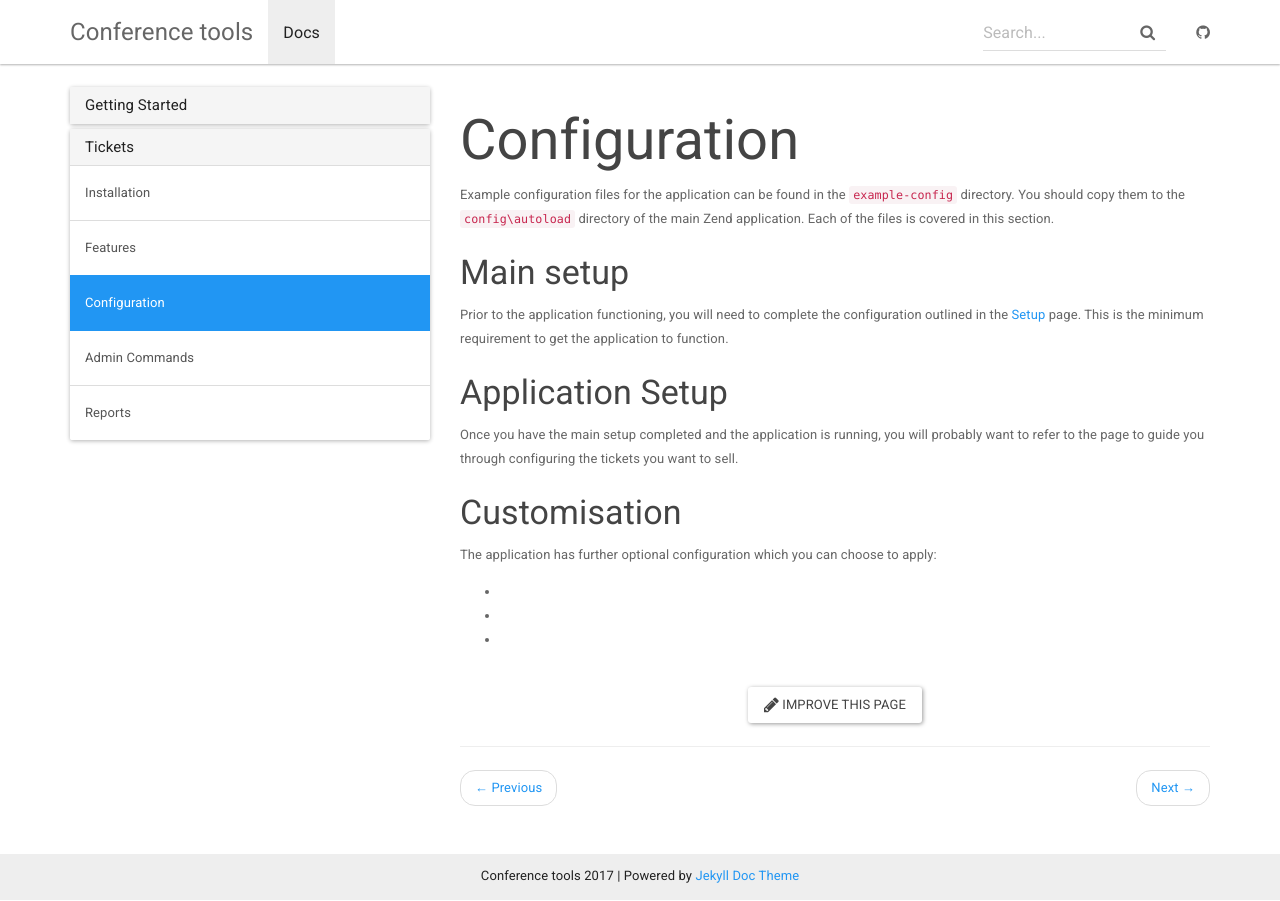
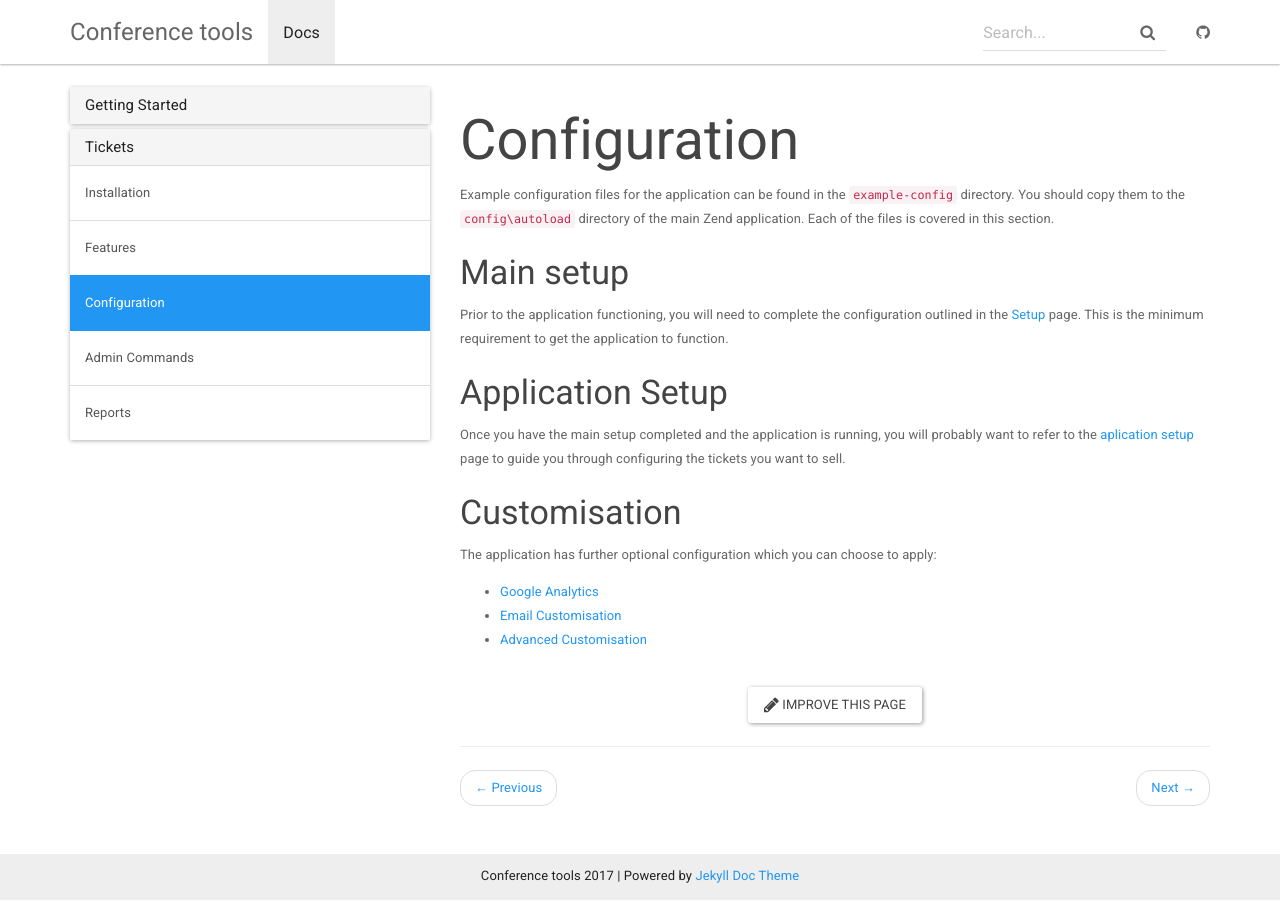
Before and after one commit to conferencetools/conferencetools.github.io, a Jekyll site: the page built from _docs/tickets/configuration.md, in a window 1280 px wide. Built offline with Jekyll 4.4.1, drawn with Linux system fonts in a browser that asks for light colours; nearby versions of some CDN libraries.

Commit message:
Added configuration links

```diff
--- a/_docs/tickets/configuration.md
+++ b/_docs/tickets/configuration.md
@@ -16,13 +16,13 @@ to function.
 ### Application Setup
 
 Once you have the main setup completed and the application is running, you will
-probably want to refer to the <application setup> page to guide you through
-configuring the tickets you want to sell.
+probably want to refer to the [aplication setup](/docs/tickets/configuration/application) page
+to guide you through configuring the tickets you want to sell.
 
 ### Customisation
 
 The application has further optional configuration which you can choose to apply:
 
- - <Google Analytics>
- - <Email Customisation>
- - <Advanced Customisation>
+ - [Google Analytics](/docs/tickets/configuration/google-analytics)
+ - [Email Customisation](/docs/tickets/configuration/email-custom)
+ - [Advanced Customisation](/docs/tickets/configuration/advanced)
```
